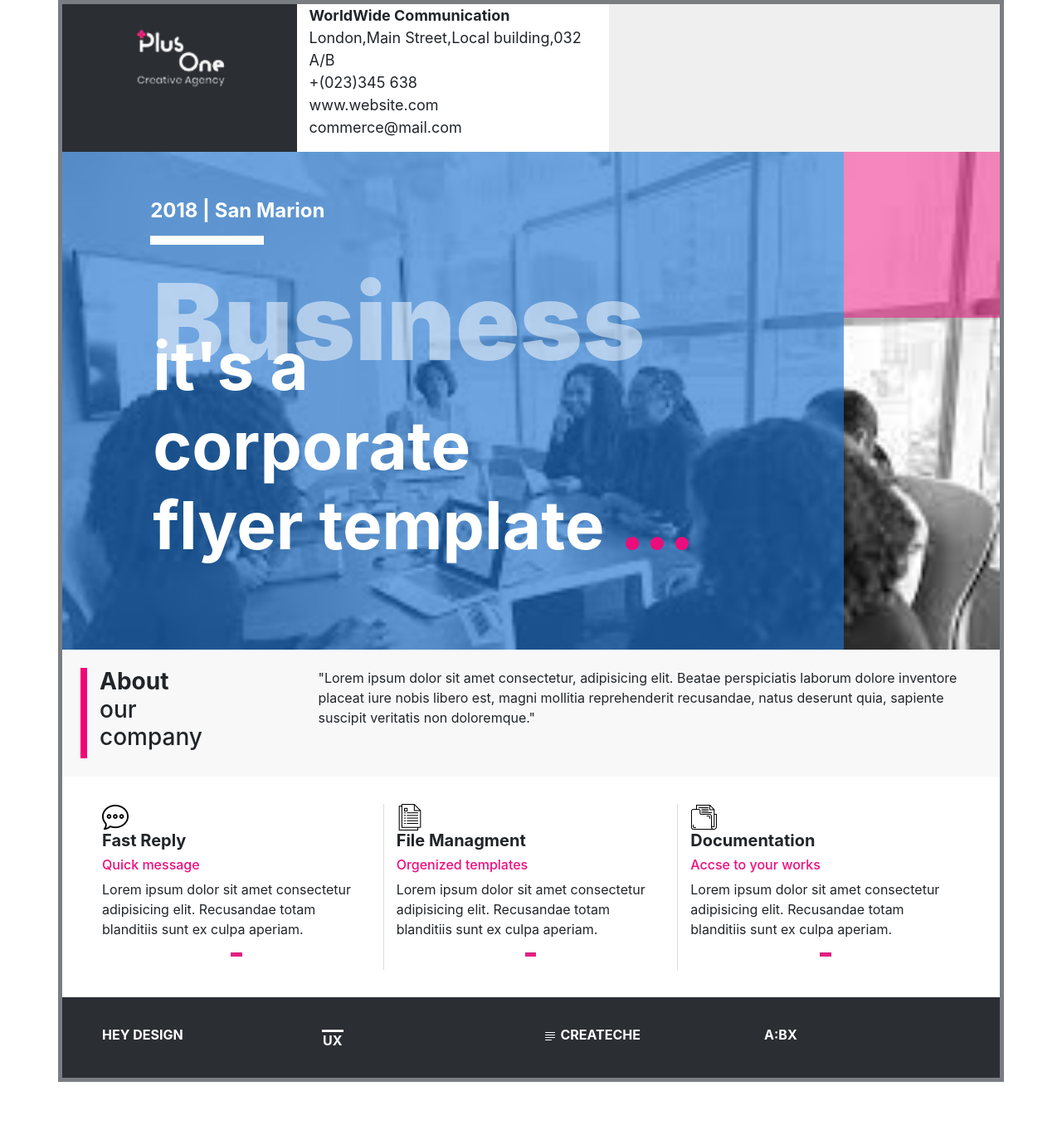
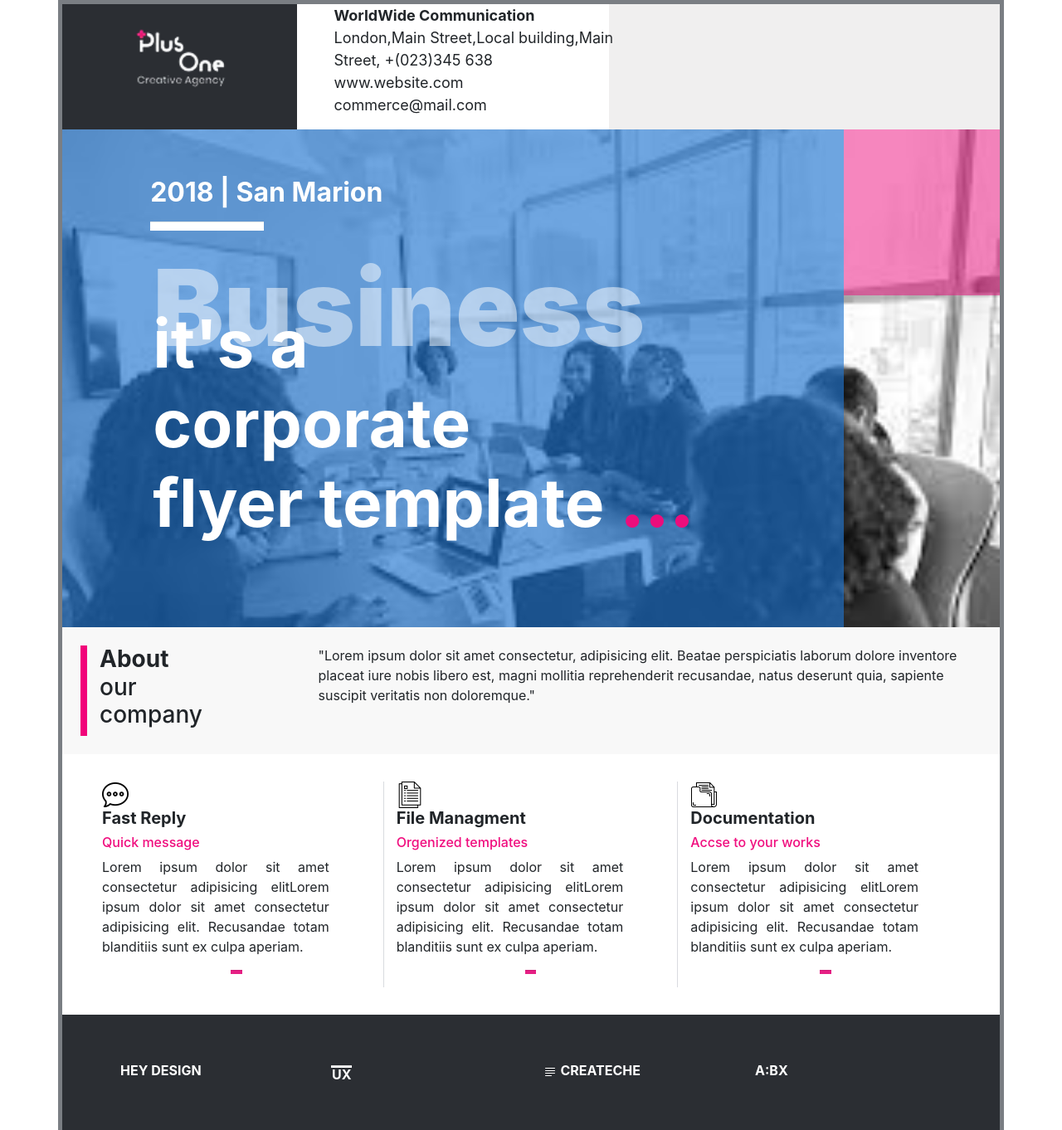
Before and after one commit to jaini77/layout-4, a plain HTML site: page index-4.html in a window 1280 px wide. Shown: the top 1362 px of the page at 83% size. Before the commit the page ends 1304 px from the top, so only its background shows below. Drawn offline with nearby package versions, Linux system fonts and the light colour scheme.

Commit message:
Add files via upload

```diff
--- a/index-4.html
+++ b/index-4.html
@@ -22,8 +22,8 @@
                 <img src="main1-removebg-preview.png" alt="Logo icon">
             </div>
             <div class="col-md-4 txt_address">
-                <strong>WorldWide Communication</strong>
-                <p>London,Main Street,Local building,032 A/B</br>
+                <strong>WorldWide Communication</strong><br>
+                <p>London,Main Street,Local building,Main Street,
                 +(023)345 638<br>
                 www.website.com<br>
                 commerce@mail.com</p>
@@ -61,19 +61,19 @@
                 <img class="img_chat" src="chat.png" alt="chat">
                 <h5><strong>Fast Reply</strong></h5>
                 <h6>Quick message</h6>
-                <p>Lorem ipsum dolor sit amet consectetur adipisicing elit. Recusandae totam blanditiis sunt ex culpa aperiam.<hr style="width: 3%; padding: 2px;  background-color: #e61f84;"></p>
+                <p>Lorem ipsum dolor sit amet consectetur adipisicing elitLorem ipsum dolor sit amet consectetur adipisicing elit. Recusandae totam blanditiis sunt ex culpa aperiam.<hr style="width: 3%; padding: 2px;  background-color: #e61f84;"></p>
             </div>
             <div class="col-md-4 file_mangment">
                 <img class="img_pages" src="document.png" alt="pages">
                 <h5><strong>File Managment</strong></h5>
                 <h6>Orgenized templates</h6>
-                <p>Lorem ipsum dolor sit amet consectetur adipisicing elit. Recusandae totam blanditiis sunt ex culpa aperiam.<hr style="width: 3%; padding: 2px;  background-color: #e61f84;"></p>
+                <p>Lorem ipsum dolor sit amet consectetur adipisicing elitLorem ipsum dolor sit amet consectetur adipisicing elit. Recusandae totam blanditiis sunt ex culpa aperiam.<hr style="width: 3%; padding: 2px;  background-color: #e61f84;"></p>
             </div>
             <div class="col-md-4 documentation">
                 <img class="img_folder" src="folder.png" alt="folder">
                 <h5><strong>Documentation</strong></h5>
                 <h6>Accse to your works</h6>
-                <p>Lorem ipsum dolor sit amet consectetur adipisicing elit. Recusandae totam blanditiis sunt ex culpa aperiam.<hr style="width: 3%; padding: 2px;  background-color: #e61f84;"></p>
+                <p>Lorem ipsum dolor sit amet consectetur adipisicing elitLorem ipsum dolor sit amet consectetur adipisicing elit. Recusandae totam blanditiis sunt ex culpa aperiam.<hr style="width: 3%; padding: 2px;  background-color: #e61f84;"></p>
             </div>
         </div>
     </section>
--- a/layout-4.css
+++ b/layout-4.css
@@ -12,9 +12,11 @@ body{
 }
 .txt_address{
     background-color: #fff;
-    position:absolute;
+    position:inherit;
     font-size: large;
-}
+    margin-right: -30px;
+margin-left: 30px;}
+
 .thrid_div{
     background-color: #96919125;
 }
@@ -39,6 +41,7 @@ body{
 }
 .section_main_img_txt h4{
     margin-left: 10%;
+    font-size: xx-large;
 }
 .section_main_img_txt hr{
     width: 15%;
@@ -85,6 +88,11 @@ body{
 }
 .fast_replay img,.file_mangment img,.documentation img{
     width: 10%;
+
+}
+.fast_replay p,.file_mangment p,.documentation p{
+    text-align: justify;
+    margin-right: 50px;
 }
 .fast_replay,.file_mangment{
     border-right: 1px solid #d9dbdf;
@@ -98,15 +106,24 @@ body{
     background-color: #2b2e33;
     color: white;
     text-transform: uppercase;
-    padding: 3%;
+    padding: 5%;
 }
-.footer_icon2 hr,.footer_hr hr{
+.footer_icon2 hr{
     background-color: white;
     width: 10%;
     padding: 0.5%;
     margin-left: -0.5%;
-    margin-bottom: -1%;
+    margin-bottom: -2%;
 }
+.footer_hr hr{
+    background-color: white;
+    width: 15%;
+    padding: 1%;
+    margin-left: -1%;
+    margin-bottom: -3%;
+}
+
 .footer_icon2{
     margin-top: -1%;
+
 }
```
Also changed, not shown: Layout - 4.png (added).
